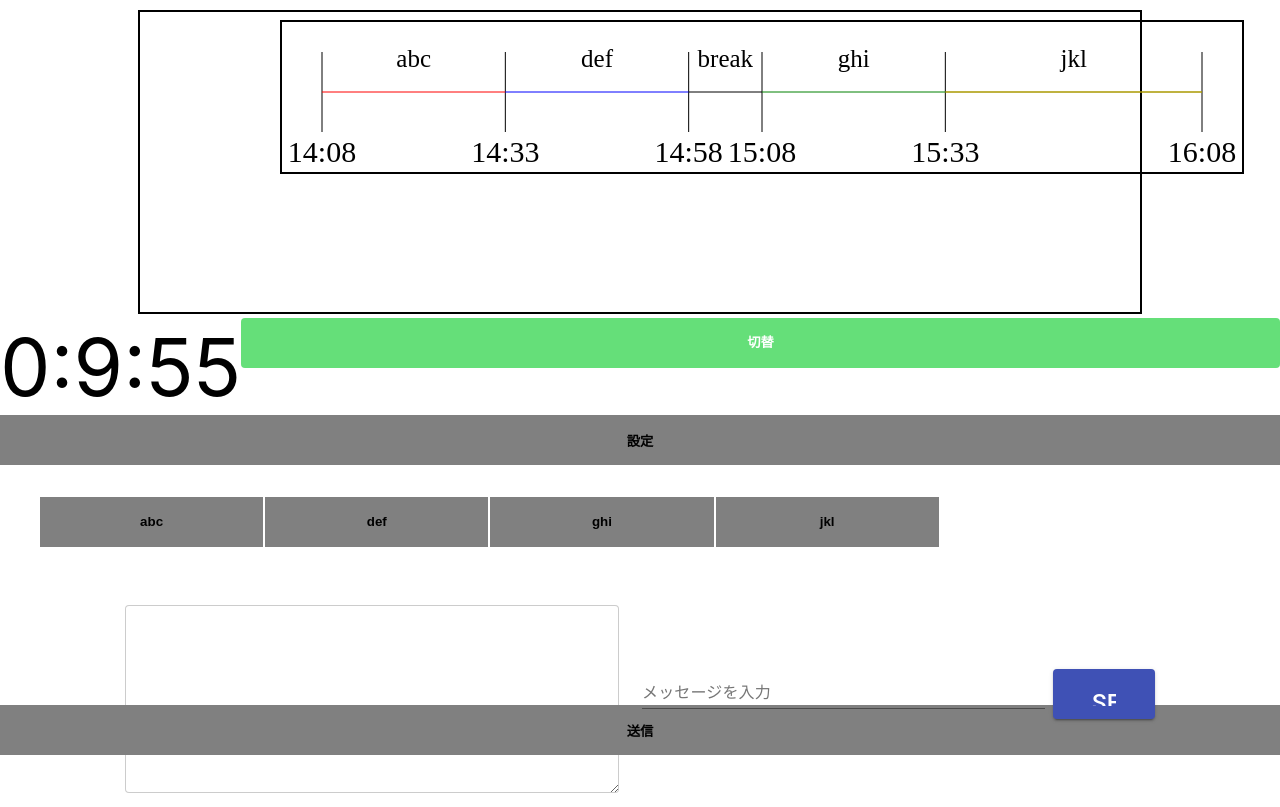
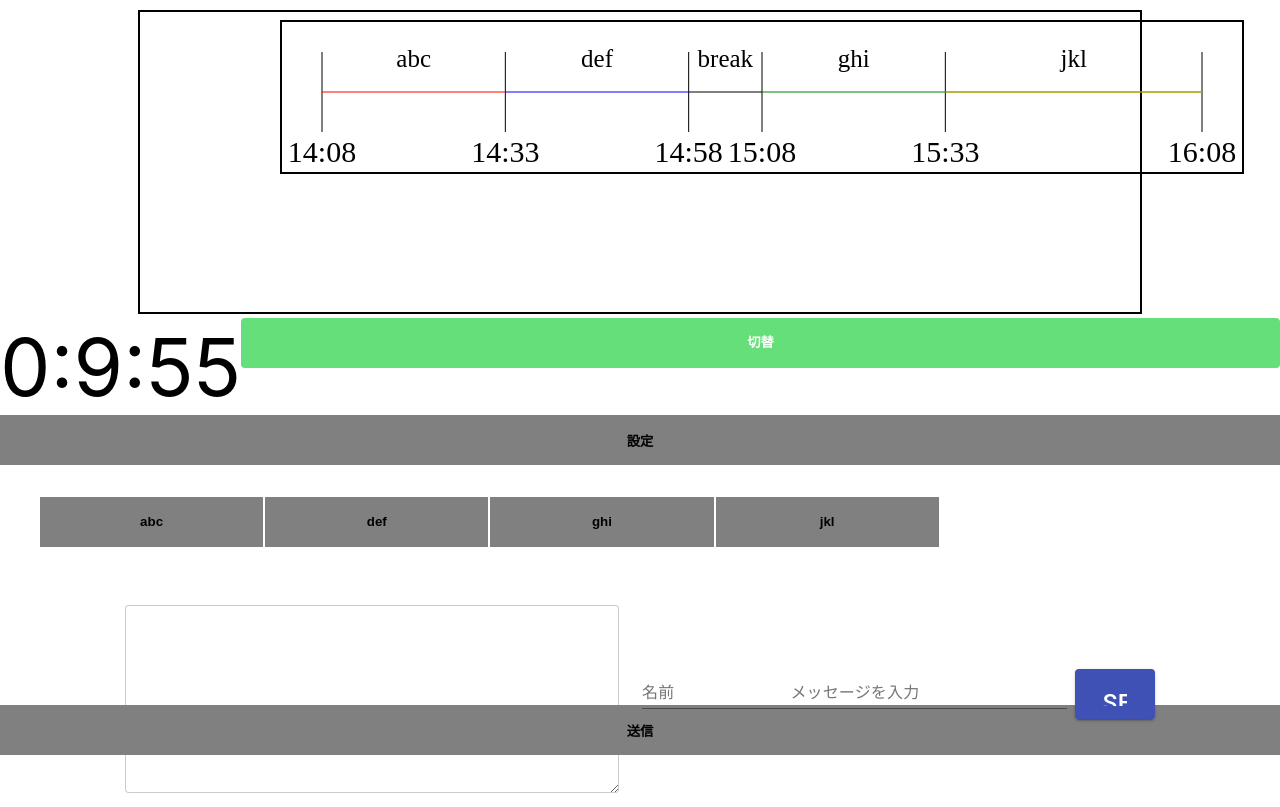
Before and after one commit to TSHacks2021/front_tsx, a React (Create React App) app: page / in a window 1280 px wide. Built offline with nearby package versions, Linux system fonts and the light colour scheme; no server answers.

Commit message:
名前入力欄の作成

```diff
--- a/src/Memo/Tabs/Chat/TextInput.tsx
+++ b/src/Memo/Tabs/Chat/TextInput.tsx
@@ -53,6 +53,13 @@ const TextInput = (props:TextInputProps) => {
         <React.Fragment>
             <form className="wrap" noValidate autoComplete="off" onSubmit={e => handleSubmit(e)}>
                 <TextField
+                    id = "name-text"
+                    label="名前"
+                    className="text-name"
+                    margin="normal"
+                    //onChange={handleNameChange}
+                />
+                <TextField
                     id = "standard-text"
                     label="メッセージを入力"
                     className="text"
```
